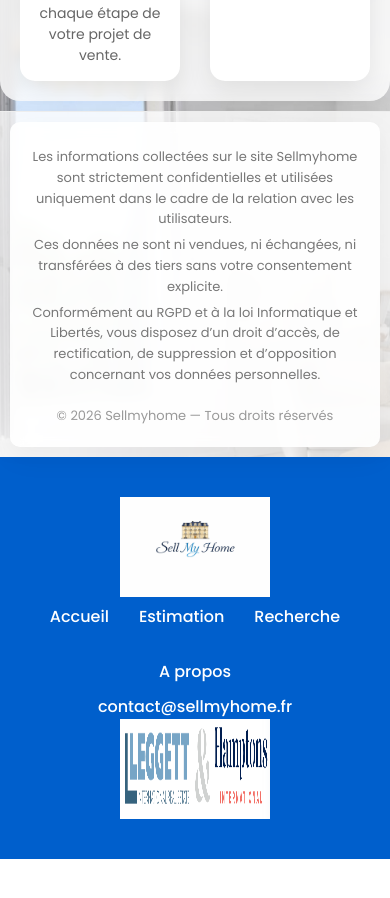
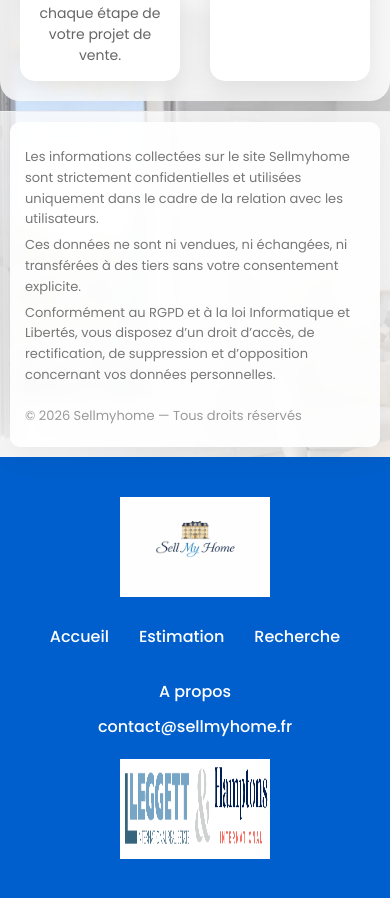
Before and after one commit to Juju-kpi/estimation_immo, a Next.js app: page / in a window 390 px wide. Shown: the part 1827-2725 px from the top of the page. Before the commit the page ends 2686 px from the top, so only its background shows below. Built offline with nearby package versions, Linux system fonts and the light colour scheme.

Commit message:
Update globals.css

```diff
--- a/app/globals.css
+++ b/app/globals.css
@@ -148,21 +148,14 @@
 
 
 /*footer*/
-/* FOOTER */
 .footer {
-  background-color: #005fcc; /* bleu type Leggett */
+  background-color: #005fcc; /* bleu Leggett */
   color: white;
   padding: 40px 20px;
-}
-
-.footer-container {
-  max-width: 1200px;
-  margin: auto;
   display: flex;
   justify-content: space-between;
   align-items: center;
   flex-wrap: wrap;
-  gap: 20px;
 }
 
 /* Logo gauche */
@@ -211,9 +204,10 @@
 
 /* Responsive */
 @media (max-width: 768px) {
-  .footer-container {
+  .footer {
     flex-direction: column;
     text-align: center;
+    gap: 20px;
   }
   .footer-left,
   .footer-right {
```
